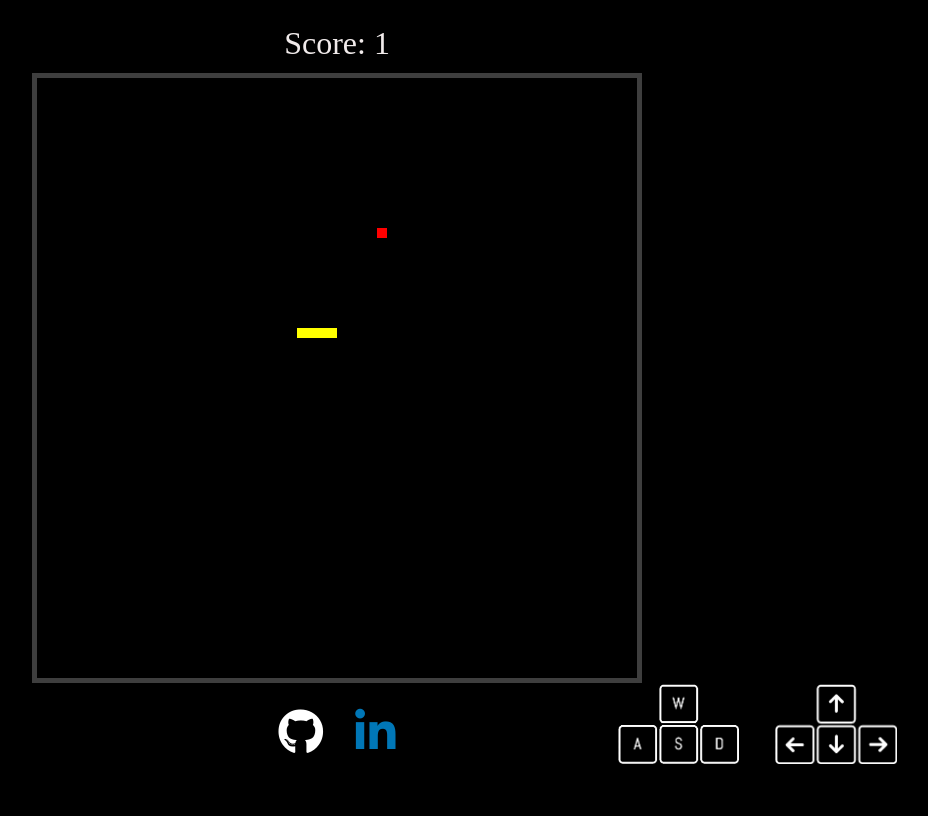
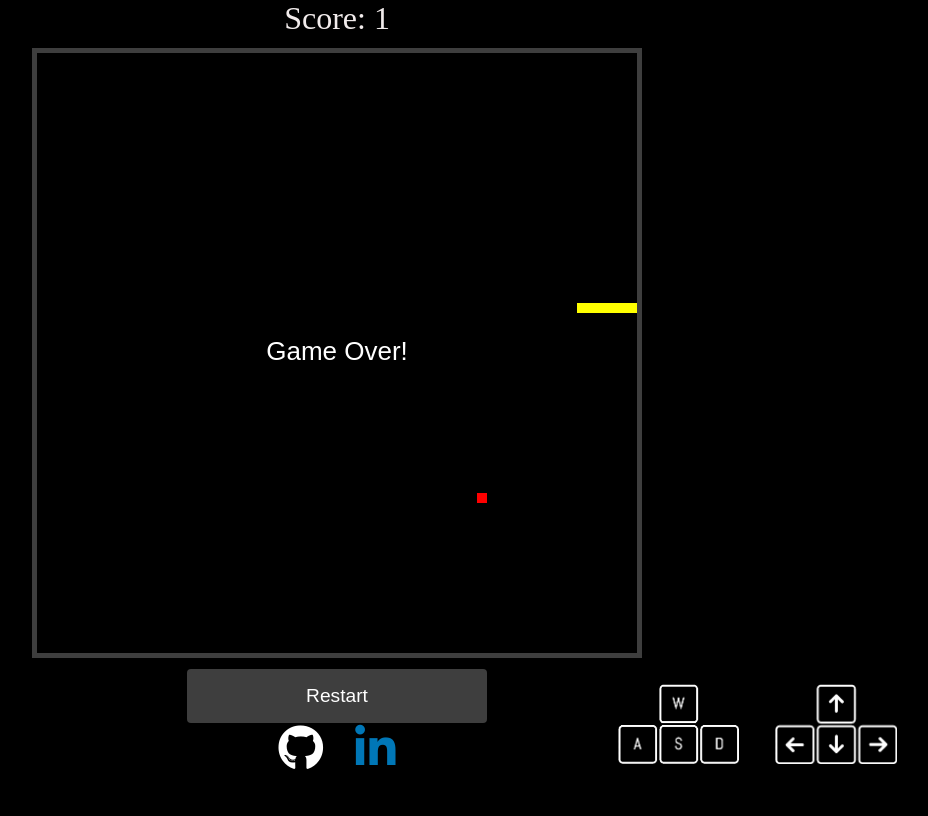
Before and after one commit to paulosys/snake-game, a plain HTML site: page index.html in a window 1280 px wide. Shown: the whole page, without its empty margins (303-1231 px from the left). Drawn offline with Linux system fonts and the light colour scheme.

Commit message:
restart-button

```diff
--- a/index.html
+++ b/index.html
@@ -9,11 +9,12 @@
     <link rel="stylesheet" href="//use.fontawesome.com/releases/v5.0.7/css/all.css">
     <title>Document</title>
 </head>
-<body>
+<body onload="game()">
 
     <main>
         <p id="score">Score: 0</p>
         <canvas id="canvas"></canvas>
+        <button onclick="resetGame()" id="restart-button">Restart</button>
     </main>
 
     <footer>
--- a/scripts/script.js
+++ b/scripts/script.js
@@ -1,4 +1,5 @@
 var scoreHTML = document.getElementById("score")
+var buttonRestart = document.getElementById("restart-button")
 var canvas = document.getElementById("canvas")
     canvas.width = 600
     canvas.height = 600
@@ -10,6 +11,9 @@ var snake = [
     { x: 90, y: 250 },
     { x: 80, y: 250 },
     { x: 70, y: 250 },
+    { x: 60, y: 250 },
+    { x: 50, y: 250 },
+    { x: 40, y: 250 },
 ]
 var snakeHead = [snake[0].x, snake[0].y]
 
@@ -17,6 +21,7 @@ var foodPosition = [250, 250]
 
 var oldkey
 var keyPress
+var interval
 
 function clearCanvas() {
     ctx.fillStyle = "black"
@@ -95,7 +100,10 @@ function checkSelfCollision() {
     }
 }
 
-const game = setInterval(() => {
+
+
+function game(){
+    interval = setInterval(() => {
     clearCanvas()
 
     moveSnake(direction)
@@ -106,10 +114,11 @@ const game = setInterval(() => {
     checkCollisionBorder()
     checkCollisionFood()
 }, 70)
+}
 
 function gameOver() {
-
-    resetGame()
+    clearInterval(interval)
+    buttonRestart.style.display = "block"
     ctx.font = "normal 26px Arial";
     ctx.textAlign = "center";
     ctx.textBaseline = "middle";
@@ -129,6 +138,9 @@ function resetGame() {
     score = 0
     scoreHTML.innerHTML = "Score: 0"
     keyPress = ''
+    buttonRestart.style.display = "none"
+
+    location.reload()
 }
 
 document.querySelector("body").addEventListener("keydown", (event) => {
--- a/styles/style.css
+++ b/styles/style.css
@@ -15,11 +15,30 @@ body{
     color: #f1ebeb;
     font-size: 2rem;
     text-align: center;
-    margin-bottom: 16px;
 }
 
 main{
     margin: auto;
+    display: flex;
+    gap: 16px;
+    flex-direction: column;
+}
+
+#restart-button{
+    display: none;
+    padding: 16px;
+    width: 50%;
+    margin: auto;
+    background-color: #3E3E3E;
+    color: white;
+    font-size: 1.2rem;
+    border: none;
+    border-radius: 4px;
+}
+
+#restart-button:hover{
+    cursor: pointer;
+    background-color: #302f2f;
 }
 
 canvas{
```
